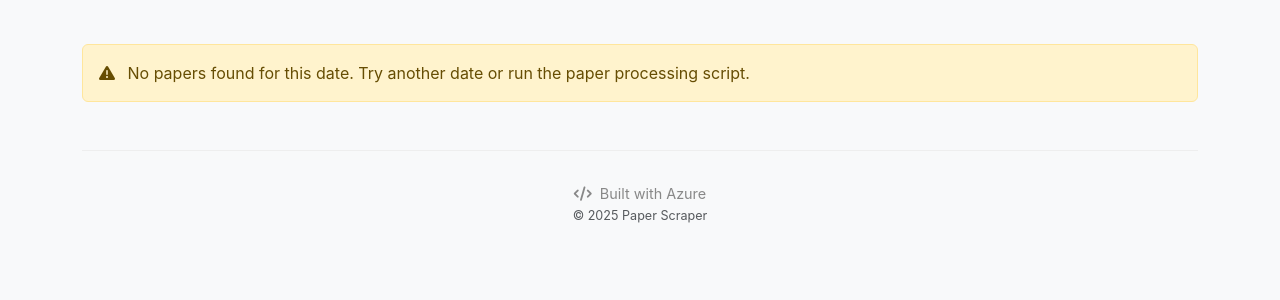
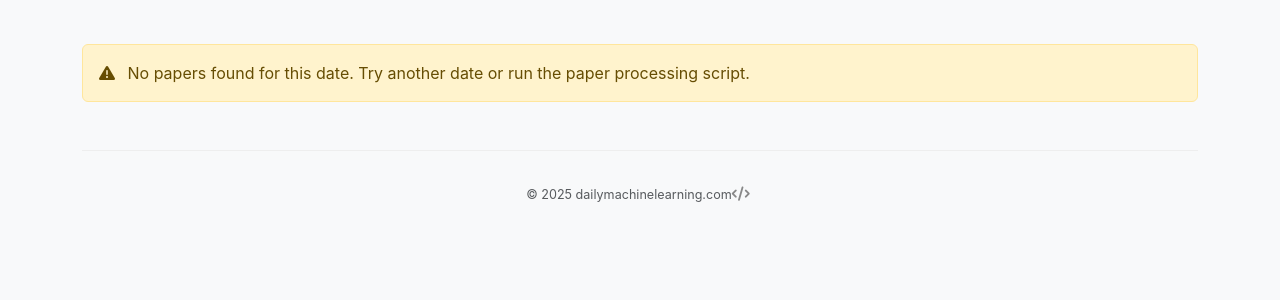
Before and after one commit to jasher4994/paperscraper, a FastAPI app: page / in a window 1280 px wide. Shown: the part 349-649 px from the top of the page. Run offline with FastAPI, Linux system fonts and the light colour scheme.

Commit message:
updating readme further

```diff
--- a/templates/index.html
+++ b/templates/index.html
@@ -323,9 +323,8 @@
 
         <footer>
             <p>
-                <i class="fas fa-code me-1"></i> Built with Azure
-                <br>
-                <small class="text-muted">© 2025 Paper Scraper</small>
+
+                <small class="text-muted">© 2025 dailymachinelearning.com</small><i class="fas fa-code me-1"></i>
             </p>
         </footer>
     </div>
```
Also changed, not shown: README.md.
